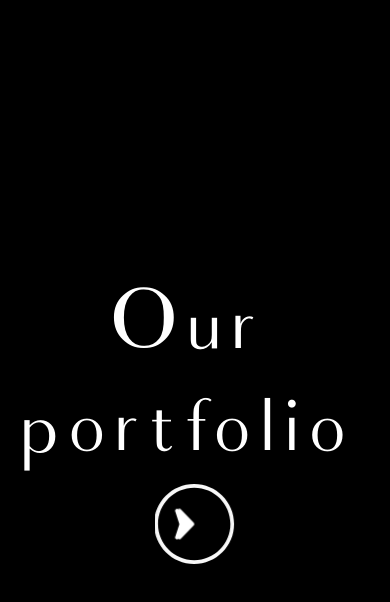
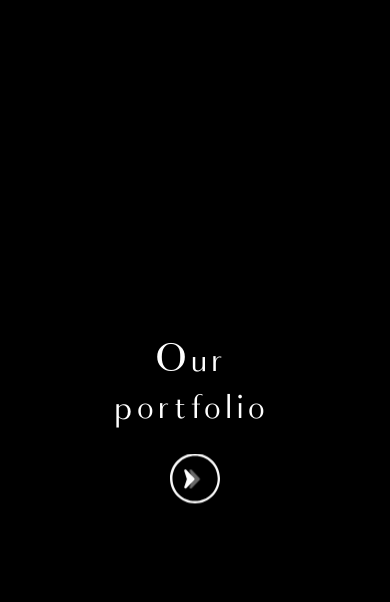
Before and after one commit to thetlwinlwin/portfolio, a React (Create React App) app: page / in a window 390 px wide. Both pictures are taken after a click on the element "Who". Shown: the top 602 px of the page. Built offline with nearby package versions, Linux system fonts and the light colour scheme.

Commit message:
adding react-router
adding error page

change height and font-size property for mobile

reduce svg size and play opacity

update readme

```diff
--- a/package.json
+++ b/package.json
@@ -8,6 +8,7 @@
     "@testing-library/user-event": "^13.5.0",
     "react": "^18.2.0",
     "react-dom": "^18.2.0",
+    "react-router-dom": "^6.8.2",
     "react-scripts": "5.0.1",
     "web-vitals": "^2.1.4"
   },
--- a/src/App.js
+++ b/src/App.js
@@ -1,8 +1,29 @@
 import HomePage from "./components/home/home";
 import "./App.css";
+import {
+  createBrowserRouter,
+  RouterProvider,
+} from "react-router-dom";
+import PortfolioPage from "./components/projects_portfolio/portfolio_page";
+import ErrorPage from "./components/error/error_page";
+
+
+const router = createBrowserRouter([
+  {
+    path: "/",
+    element: <HomePage />,
+    errorElement: <ErrorPage />,
+  },
+  {
+    path: "/portfolio",
+    element: <PortfolioPage />,
+  },
+]);
 
 function App() {
-  return <HomePage />;
+  return (
+    <RouterProvider router={router} />
+  );
 }
 
 export default App;
--- /dev/null
+++ b/src/components/error/error_page.css
@@ -0,0 +1,19 @@
+#error-page {
+    height: 100vh;
+    display: flex;
+    flex-direction: column;
+    justify-content: center;
+    align-items: center;
+}
+
+#error-page>h2 {
+    margin: 0;
+    font-size: 100px;
+    color: white;
+}
+
+#error-page>p {
+    margin: 0;
+    font-size: 50px;
+    color: white;
+}
--- /dev/null
+++ b/src/components/error/error_page.jsx
@@ -0,0 +1,17 @@
+import { useRouteError } from "react-router-dom";
+import './error_page.css';
+
+export default function ErrorPage() {
+    const error = useRouteError();
+    console.error(error);
+
+    return (
+        <div id="error-page">
+            <h2>Oops!</h2>
+            <p>Sorry, an unexpected error has occurred.</p>
+            <p>
+                <i>{error.statusText || error.message}</i>
+            </p>
+        </div>
+    );
+}
--- a/src/components/home/home.css
+++ b/src/components/home/home.css
@@ -1,5 +1,5 @@
 .home-article {
-    height: 100vh;
+    height: 100dvh;
     display: flex;
     justify-content: center;
     align-items: center;
@@ -44,6 +44,10 @@
         flex-direction: column;
     }
 
+    .home-text {
+        font-size: 10vw;
+    }
+
     .text-host {
         display: flex;
         flex-direction: column;
--- a/src/components/jump_to_btn/jump_to_btn.css
+++ b/src/components/jump_to_btn/jump_to_btn.css
@@ -3,6 +3,12 @@
     display: flex;
     justify-content: center;
     align-items: center;
+}
+
+.btn-svg {
+    width: 50px;
+    height: 50px;
+    cursor: pointer;
 }
 
 
@@ -36,10 +42,12 @@
 
 @keyframes arrow {
     from {
-        transform: translateX(-100px);
+        opacity: 0;
+        transform: translateX(-50px);
     }
 
     to {
+        opacity: 1;
         transform: translateX(0px);
     }
 }
@@ -47,11 +55,18 @@
 @keyframes animation {
     from {
         opacity: 0.0;
-        transform: translateX(-100px);
+        transform: translateY(-100px);
     }
 
     to {
         opacity: 1.0;
-        transform: translateX(0px);
+        transform: translateY(0px);
     }
 }
+
+
+@media screen and (max-width:600px) {
+    .btn-svg {
+        padding-top: 20px;
+    }
+}
--- a/src/components/jump_to_btn/jump_to_btn.jsx
+++ b/src/components/jump_to_btn/jump_to_btn.jsx
@@ -1,14 +1,19 @@
+import { useNavigate } from 'react-router-dom';
 import './jump_to_btn.css';
 
 function JumpToBtn() {
+    const navigate = useNavigate();
+    function jumpToPortfolioPage() {
+        setTimeout(() => { navigate('/portfolio') }, 4000)
+    }
+
     return (
-        <div className="jump-to-btn">
-            <svg width="80" height="80" viewBox="0 0 210 210" fill="none" xmlns="http://www.w3.org/2000/svg">
+        <div className="jump-to-btn" onClick={jumpToPortfolioPage}>
+            <svg className='btn-svg' width="80" height="80" viewBox="0 0 210 210" fill="none" xmlns="http://www.w3.org/2000/svg">
                 <path id='arrow1' d="M120.216 66.5536L153.838 101.521C155.752 103.511 155.752 106.739 153.838 108.729L120.216 143.696C116.547 147.512 110.439 143.557 112.111 138.449L122.485 106.768C122.833 105.703 122.833 104.547 122.485 103.482L112.111 71.8008C110.439 66.6924 116.547 62.7377 120.216 66.5536Z" fill="white" />
                 <path id='arrow2' d="M68.1862 66.4912L101.808 101.458C103.722 103.449 103.722 106.676 101.808 108.667L68.1862 143.634C64.5171 147.45 58.4086 143.495 60.0813 138.387L70.4546 106.706C70.8035 105.64 70.8035 104.485 70.4546 103.419L60.0813 71.7384C58.4086 66.63 64.5171 62.6753 68.1862 66.4912Z" fill="white" />
                 <path id='circle' fillRule="evenodd" clipRule="evenodd" d="M105 210C162.99 210 210 162.99 210 105C210 47.0101 162.99 0 105 0C47.0101 0 0 47.0101 0 105C0 162.99 47.0101 210 105 210ZM105.308 200C157.775 200 200.308 157.467 200.308 105C200.308 52.5329 157.775 10 105.308 10C52.8406 10 10.3077 52.5329 10.3077 105C10.3077 157.467 52.8406 200 105.308 200Z" fill="white" />
             </svg>
-
         </div >
     );
 }
```
Also changed, not shown: 2 other files (tests, documents, lock files or other folders).
